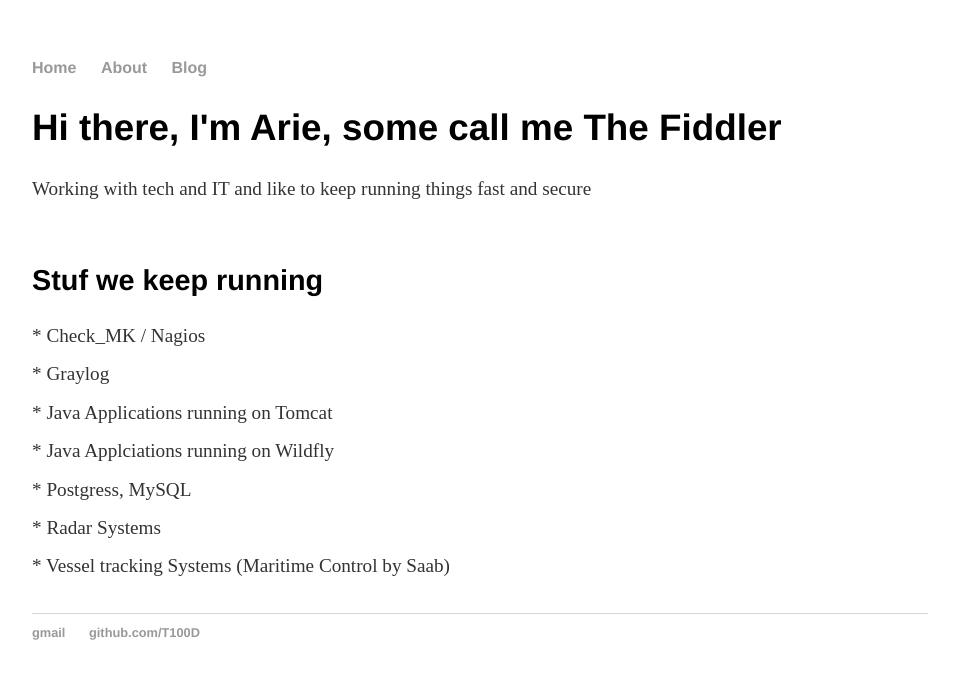
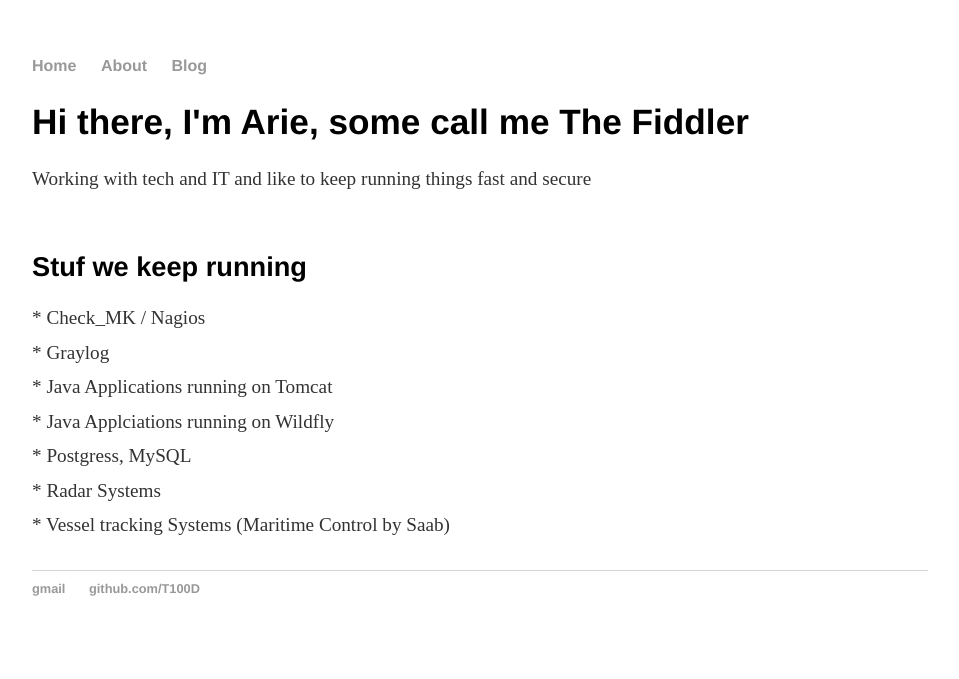
Before and after one commit to T100D/T100D.github.io, a Jekyll site: the page built from index.html, in a window 1280 px wide. Shown: the top 679 px of the page, without its empty margins (160-1119 px from the left). Built offline with Jekyll 4.4.1, drawn with Linux system fonts in a browser that asks for light colours.

Commit message:
Update main.css

```diff
--- a/css/main.css
+++ b/css/main.css
@@ -3,13 +3,13 @@
 a { text-decoration: none; color: #999; }
 a:hover { text-decoration: underline; }
 
-p, ul { font-size: 1.2em; line-height: 1.0em; color: #333; }
+p, ul { font-size: 1.2em; line-height: 0.8em; color: #333; }
 
 h1, h2, h3, h4 { font-family: 'Helvetica', 'Arial', 'Sans-Serif'; }
 h1 { font-size: 2.5em;  }
-h2 { font-size: 2.3em; }
-h3 { font-size: 1.8em; }
-h4 { font-size: 1.5em; }
+h2 { font-size: 2.2em; }
+h3 { font-size: 1.7em; }
+h4 { font-size: 1.4em; }
 
 nav ul, footer ul { font-size: 1em; font-family: 'Helvetica', 'Arial', 'Sans-Serif'; padding: 0px; list-style: none; font-weight: bold; }
 nav ul li, footer ul li { display: inline; margin-right: 20px; }
@@ -17,7 +17,7 @@
 footer { border-top: 1px solid #d5d5d5; font-size: .8em; }
 
 /* Blog */
-ul.posts { margin: 20px auto 40px; font-size: 1.5em; }
+ul.posts { margin: 20px auto 40px; font-size: 1.3em; }
 ul.posts li { list-style: none; }
 
 /* CV */
```
